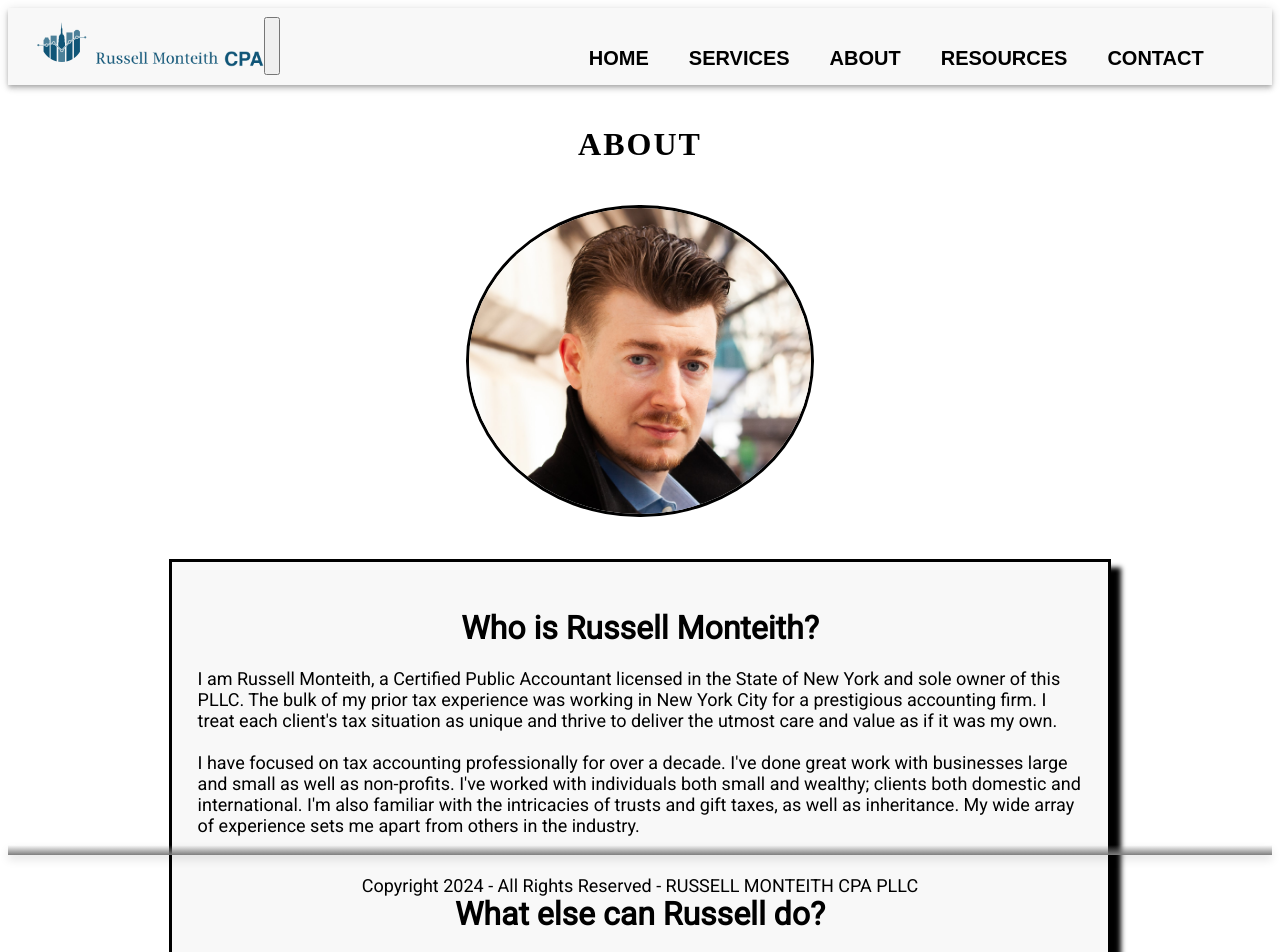
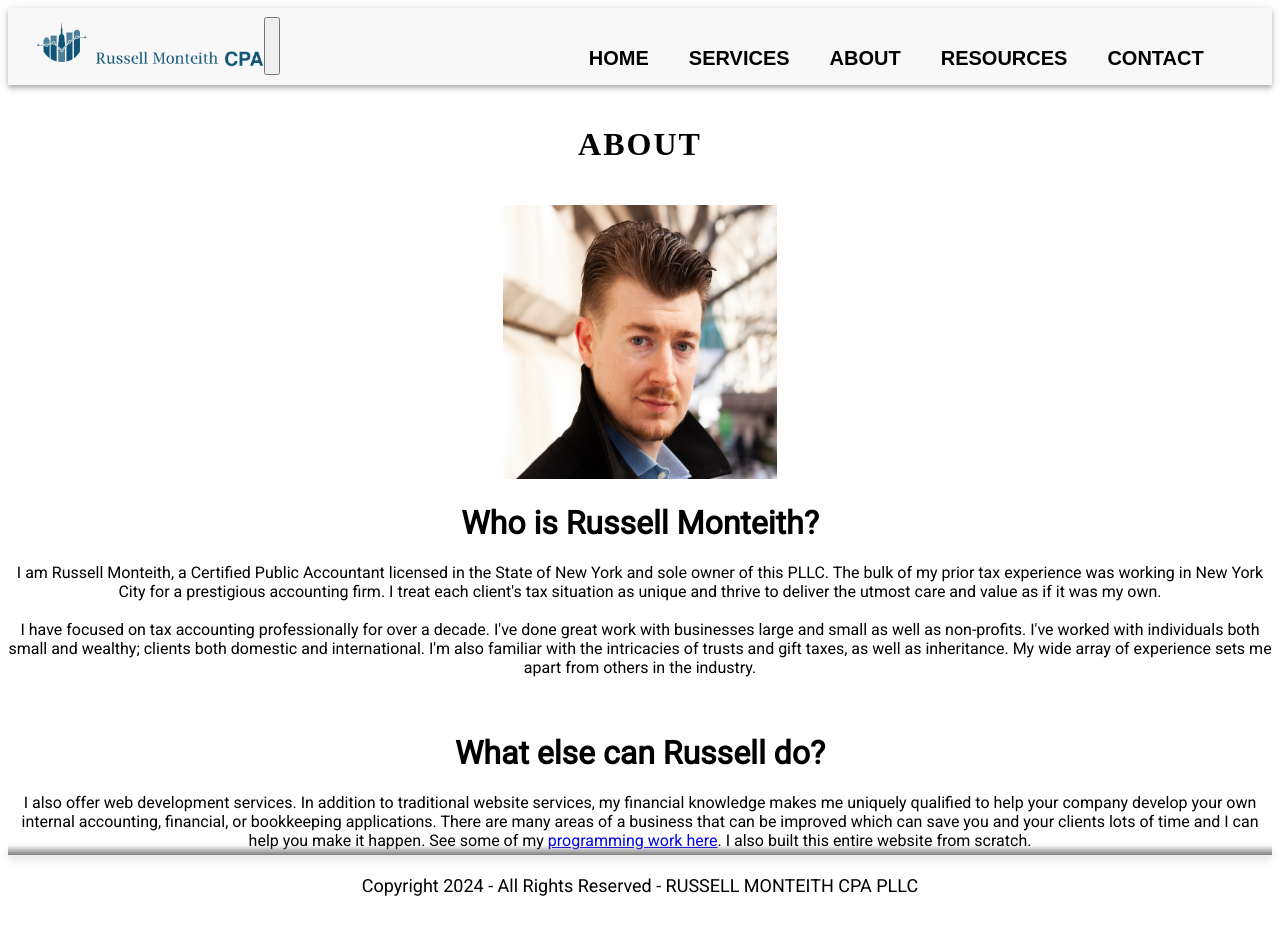
Before and after one commit to russelltheprogrammer/monteithtaxcpanext, a Next.js app: page /about in a window 1280 px wide. Shown: the top 952 px of the page. After the commit the page ends 916 px from the top, so only its background shows below. Built offline with nearby package versions, Linux system fonts and the light colour scheme; some icons are missing; a web font is replaced by a local one.

Commit message:
home changes

```diff
--- a/styles/globals.scss
+++ b/styles/globals.scss
@@ -114,7 +114,6 @@ body, html {
   width: 100%;
   padding-bottom: 20px;
   padding-top: 20px;
-  background-color: white;
   font-family: "Montserrat";
 }
 
@@ -139,111 +138,6 @@ body, html {
 @media (max-width: 864px) {
   .text-blurbs {
     width: 90%;
-  }
-}
-
-.container-flex-about {
-  display: flex;
-  align-items: center;
-  flex-direction: row;
-}
-
-@media (max-width: 1280px) {
-  .container-flex-about {
-    flex-direction: column;
-  }
-}
-
-.container-flex-about-left {
-  width: 15%;
-}
-
-@media (max-width: 1280px) {
-  .container-flex-about-left {
-    width: 100%;
-  }
-}
-
-.container-flex-about-right {
-  width: 85%;
-}
-
-@media (max-width: 1280px) {
-  .container-flex-about-right {
-    width: 100%;
-  }
-}
-
-#about-picture {
-  max-width: 120%;
-  margin-left: 35%;
-  height: auto;
-  width: auto;
-  border-style: solid;
-  border-width: 3.5px;
-  border-color: black;
-  border-radius: 50%;
-}
-
-@media (min-width: 1025px) and (max-width: 1280px) {
-  #about-picture {
-    padding-left: 0;
-    margin-bottom: 3%;
-    max-width: 27%;
-    margin-left: 0%;
-  }
-}
-
-@media (min-width: 801px) and (max-width: 1024px) {
-  #about-picture {
-    padding-left: 0;
-    margin-bottom: 3%;
-    max-width: 37%;
-    margin-left: 0%;
-  }
-}
-
-@media (max-width: 800px) {
-  #about-picture {
-    padding-left: 0;
-    margin-bottom: 4%;
-    max-width: 45%;
-    margin-left: 0%;
-  }
-}
-
-.text-blurbs-about {
-  @extend .text-blurbs;
-  border-width: 3px;
-  border-color: black;
-  border-style: solid;
-  box-shadow: 10px 7.5px 5px black;
-  background: #f8f8f8;
-  margin: 0 auto;
-  width: 70%;
-  padding: 2%;
-}
-
-@media (min-width: 769px) and (max-width: 1024px) {
-  .text-blurbs-about {
-    padding: 4%;
-  }
-}
-
-@media (max-width: 768px) {
-  .text-blurbs-about {
-    width: 90%;
-  }
-}
-
-.text-blurbs-content-about {
-  text-align: left;
-  font-size: 18px;
-}
-
-@media (max-width: 768px) {
-  .text-blurbs-content-about {
-    text-align: center;
   }
 }
 
```
Also changed, not shown: pages/index.js (+14 -1 lines).
